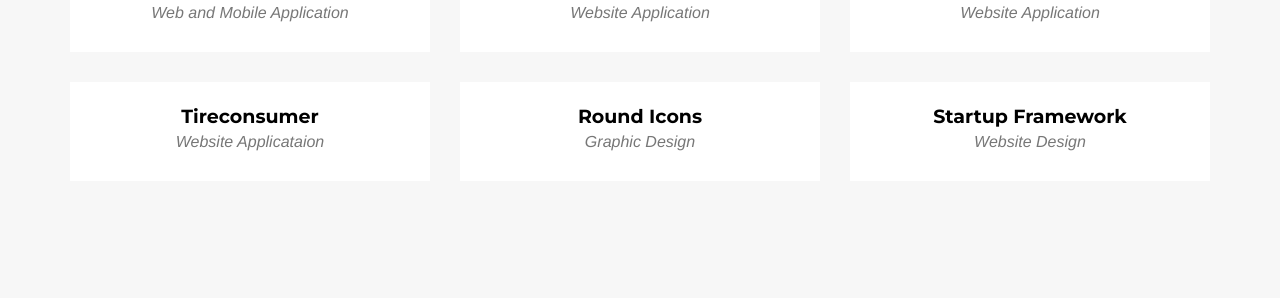
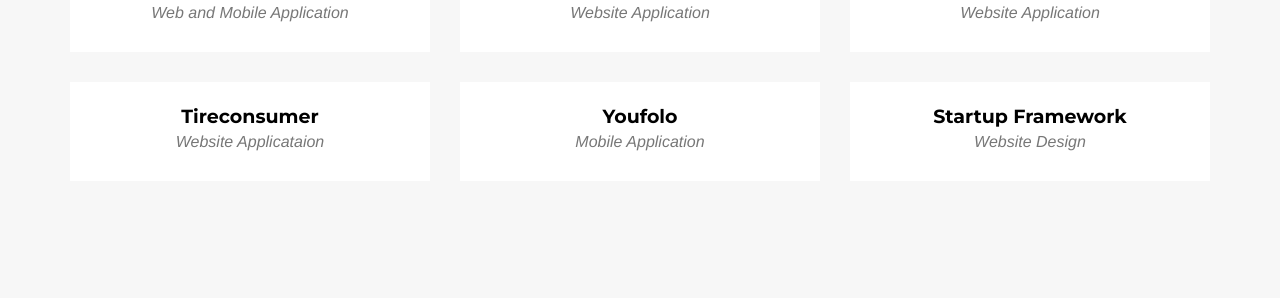
Before and after one commit to coderack/coderack.github.io, a Jekyll site: the page built from _posts/2014-07-13-project-6.markdown, in a window 1280 px wide and 900 px high, scrolled down 1615 px. Shown: the part 155-453 px from the top of the window. Built offline with Jekyll 4.4.1, drawn with Linux system fonts in a browser that asks for light colours; some web fonts are replaced; some of the changed lines change nothing that is shown.

Commit message:
Updated 2014-07-13-project-6.markdown

```diff
--- a/_posts/2014-07-13-project-6.markdown
+++ b/_posts/2014-07-13-project-6.markdown
@@ -1,15 +1,15 @@
 ---
-title: Round Icons
-subtitle: Graphic Design
+title: Youfolo
+subtitle: Mobile Application
 layout: default
-modal-id: 6
-date: 2014-07-15
+"modal-id": 6
+date: 2014-07-15T00:00:00.000Z
 img: roundicons.png
-thumbnail: roundicons-thumbnail.png
-alt: image-alt
-project-date: April 2014
+thumbnail: "roundicons-thumbnail.png"
+alt: "image-alt"
+"project-date": April 2014
 client: Start Bootstrap
-category: Web Development
-description: Lorem ipsum dolor sit amet, usu cu alterum nominavi lobortis. At duo novum diceret. Tantas apeirian vix et, usu sanctus postulant inciderint ut, populo diceret necessitatibus in vim. Cu eum dicam feugiat noluisse.
-
+category: Mobile Application
+description: "Inerview or Lecture recording app that innovates workflow to attach documents, notes, and files to a recording that are related to the specific areas of the recording. Great for HR professoinals and college students."
+published: true
 ---
```
